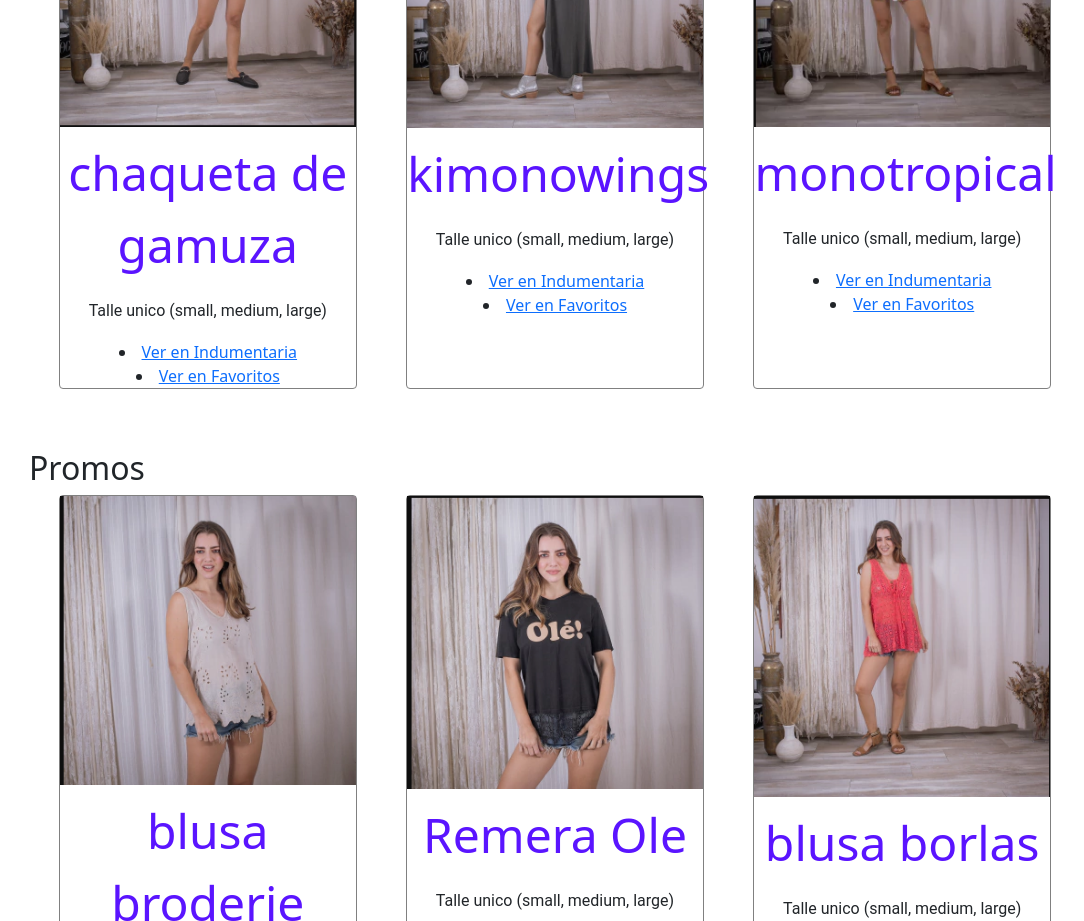
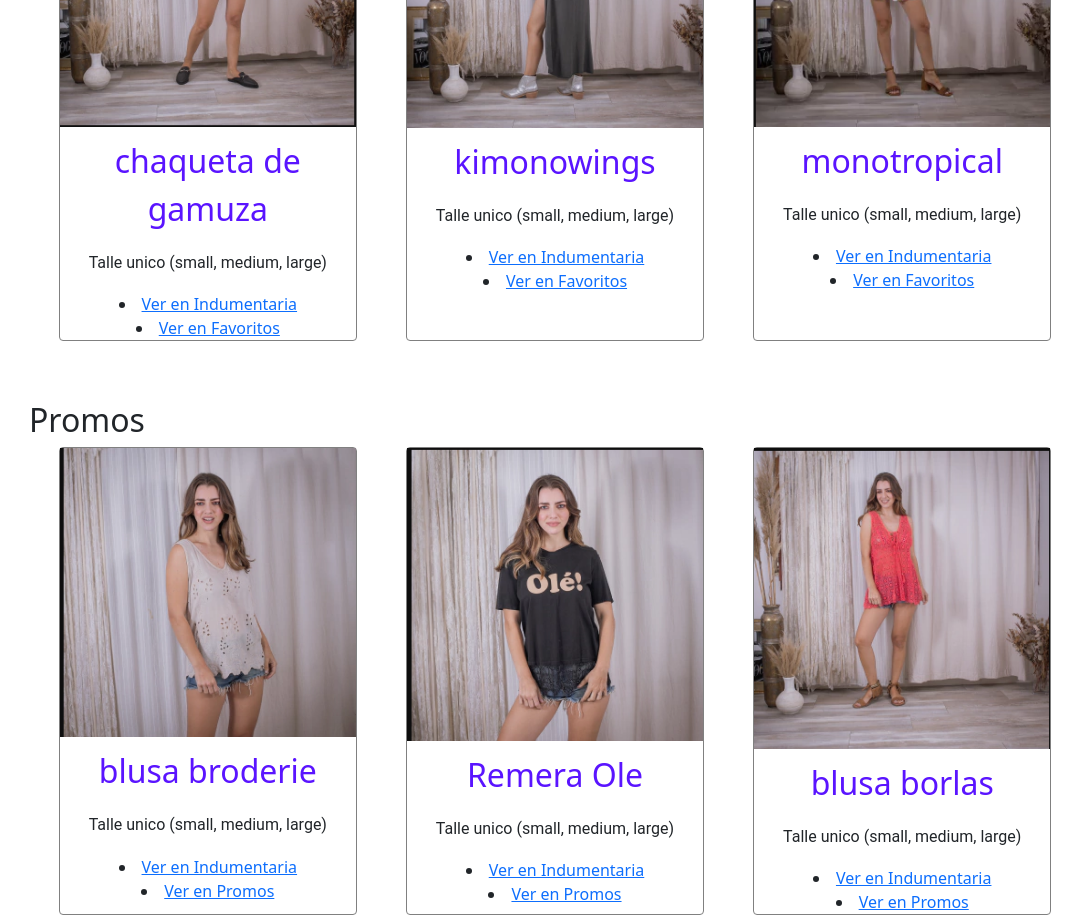
Before and after one commit to LoreSVi/coderweb2, a website: page index.html in a window 1280 px wide. Shown: the part 1320-2241 px from the top of the page, without its empty margins (85-1169 px from the left). Drawn offline with nearby package versions, Linux system fonts and the light colour scheme.

Commit message:
cambio de tamaño figcaption font

```diff
--- a/scss/_productos.scss
+++ b/scss/_productos.scss
@@ -21,7 +21,7 @@
         }
         figcaption{
             color: rgb(90, 20, 255);
-            font-size: $textLg;
+            font-size: $textMd;
             margin-top: 10px;
         }
         button{
```
Also changed, not shown: css/main.css, 1 other file.
